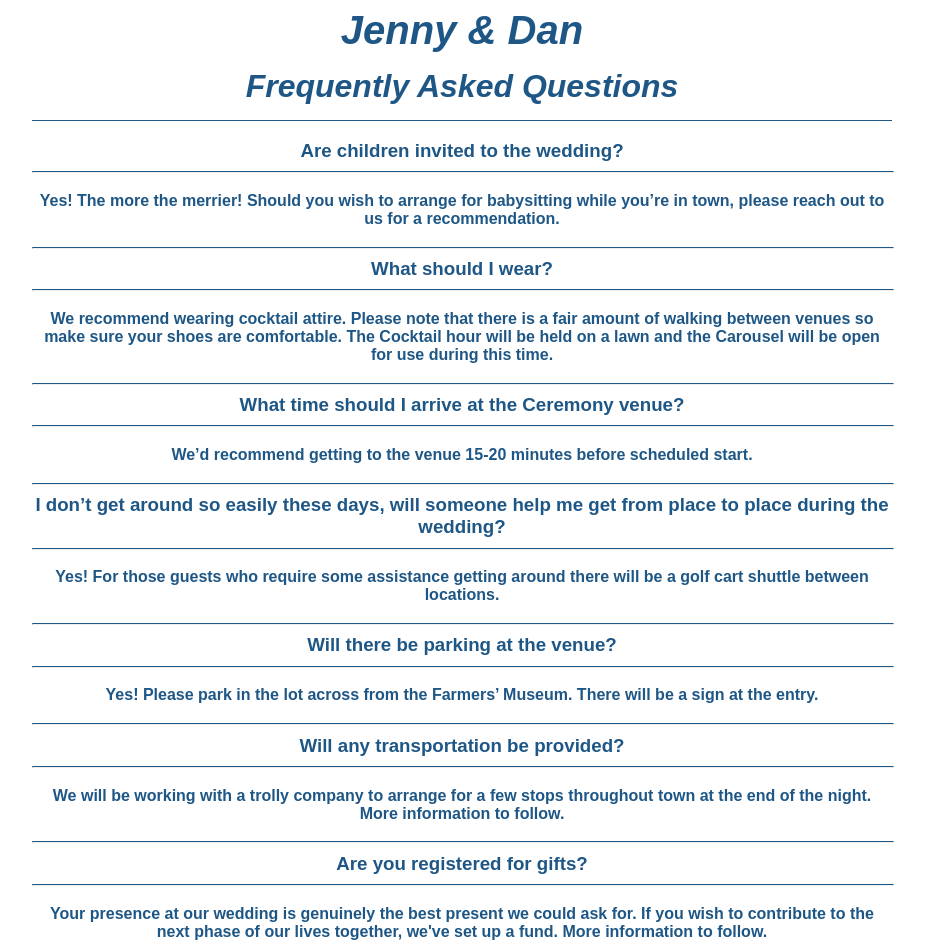
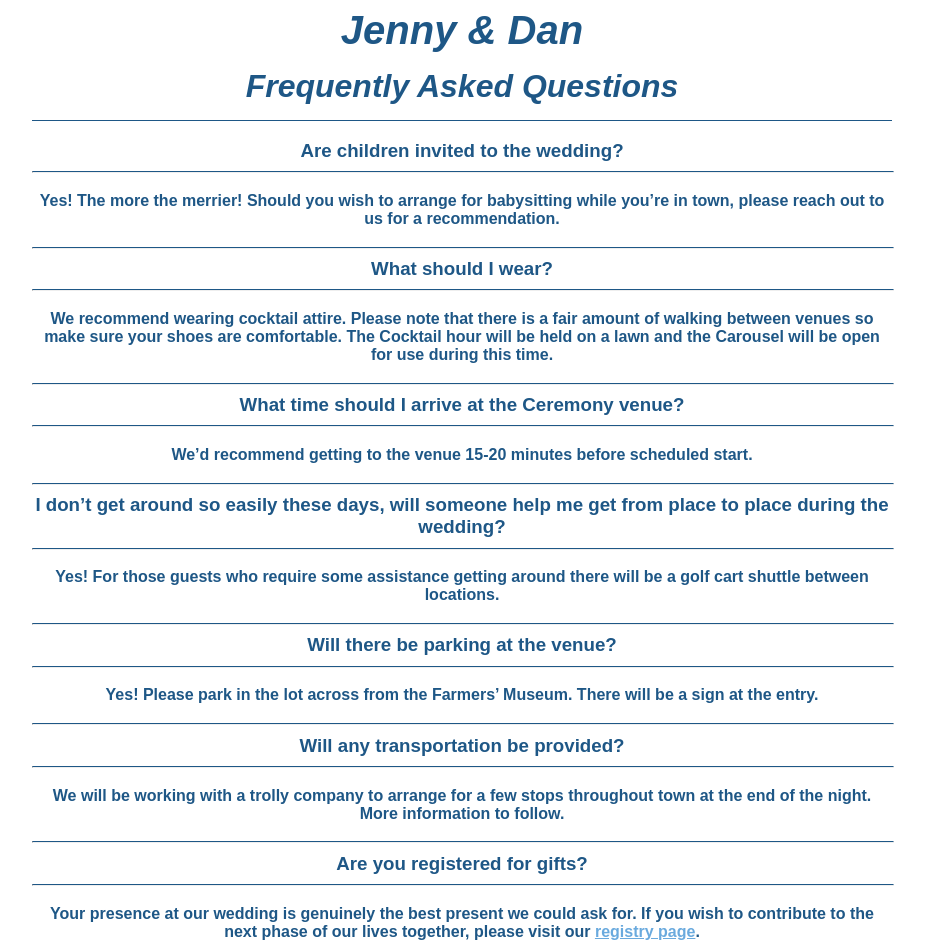
Before and after one commit to danomoseley/jennydan, a SvelteKit app: page /faq in a window 1280 px wide. Shown: the top 952 px of the page, without its empty margins (178-1103 px from the left). Built offline with nearby package versions, Linux system fonts and the light colour scheme.

Commit message:
Update FAQ for registry

```diff
--- a/src/routes/faq/+page.svelte
+++ b/src/routes/faq/+page.svelte
@@ -45,7 +45,7 @@
     <li>
       <ul>
         <li><h3><hr>Are you registered for gifts?<hr></h3></li>
-        <li>Your presence at our wedding is genuinely the best present we could ask for. If you wish to contribute to the next phase of our lives together, we've set up a fund. More information to follow.</li>
+        <li>Your presence at our wedding is genuinely the best present we could ask for. If you wish to contribute to the next phase of our lives together, please visit our <a href="/registry">registry page</a>.</li>
       </ul>
     </li>
     <li>
```
